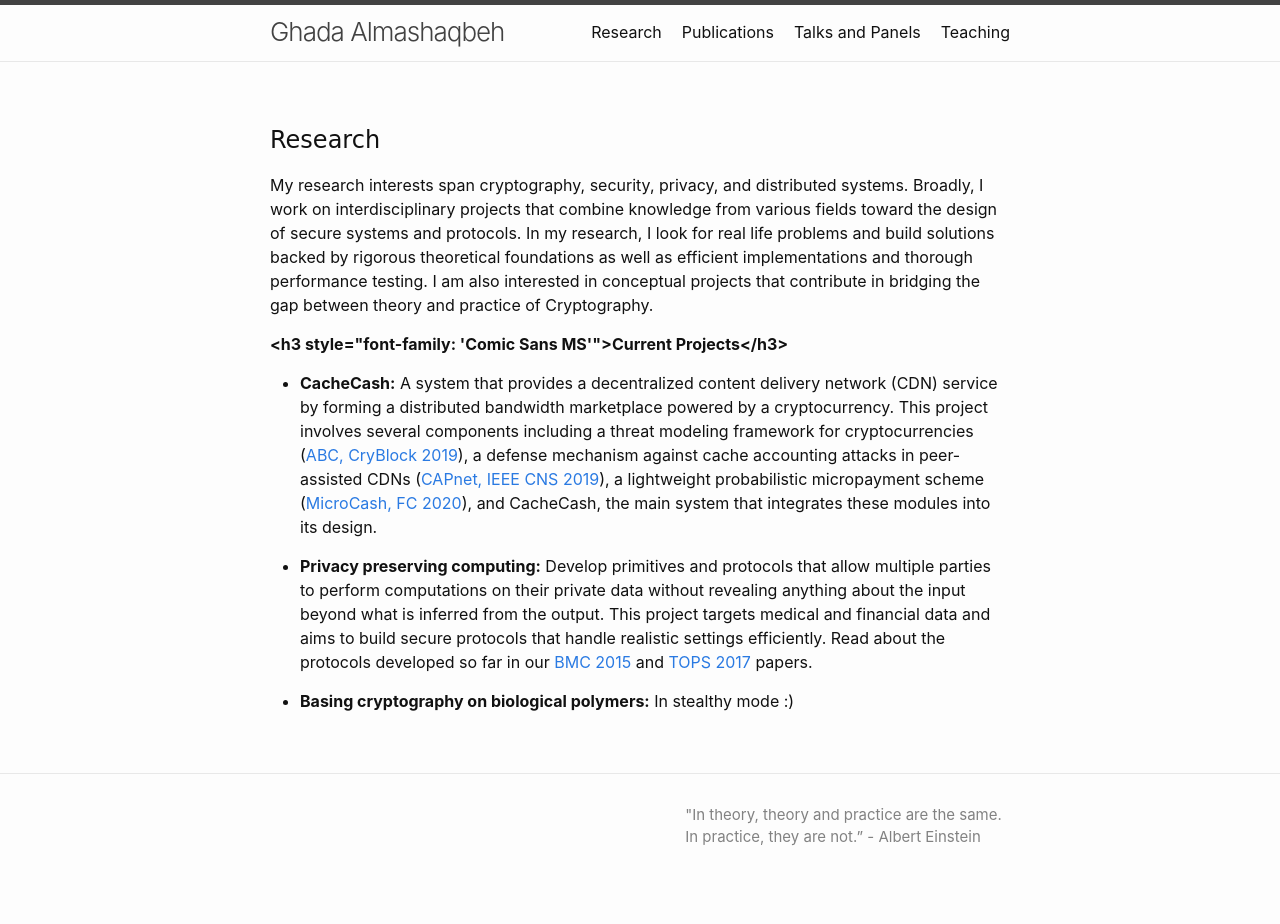
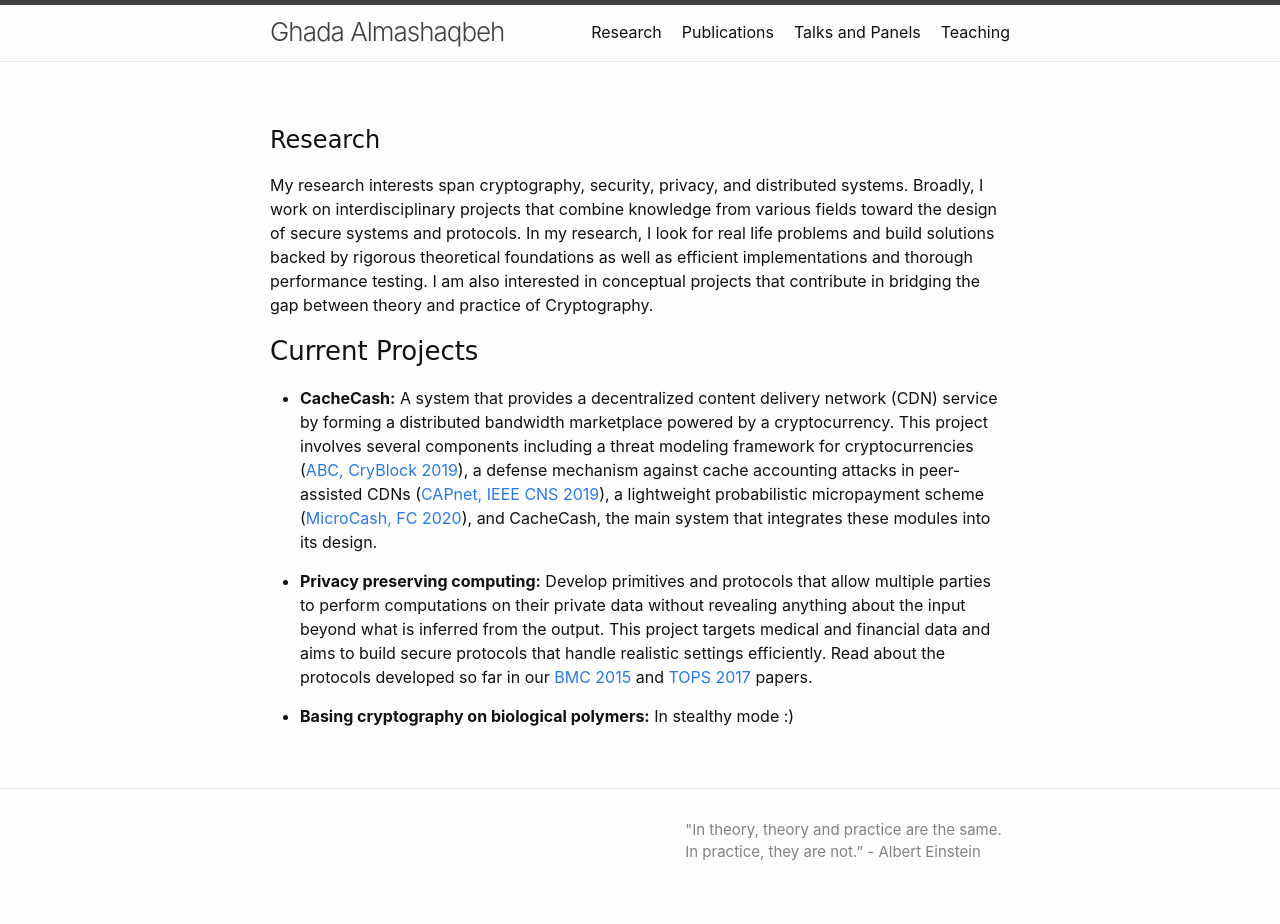
Before and after one commit to GhadaAlmashaqbeh/GhadaAlmashaqbeh.github.io, a Jekyll site: the page built from 01-research.md, in a window 1280 px wide. Built offline with Jekyll 4.4.1, drawn with Linux system fonts in a browser that asks for light colours.

Commit message:
edit headers

```diff
--- a/01-research.md
+++ b/01-research.md
@@ -9,7 +9,7 @@
 My research interests span cryptography, security, privacy, and distributed systems. Broadly, I work on interdisciplinary projects that combine knowledge from various fields toward the design of secure systems and protocols. In my research, I look for real life problems and build solutions backed by rigorous theoretical foundations as well as efficient implementations and thorough performance testing. I am also interested in conceptual projects that contribute in bridging the gap between theory and practice of Cryptography.
 
 
-**<h3 style="font-family: 'Comic Sans MS'">Current Projects</h3>**
+<h3 style="font-family: 'Comic Sans MS'">Current Projects</h3>
 
 * **CacheCash:** A system that provides a decentralized content delivery network (CDN) service by forming a distributed bandwidth marketplace powered by a cryptocurrency. This project involves several components including a threat modeling framework for cryptocurrencies ([ABC, CryBlock 2019](https://ieeexplore.ieee.org/document/8845101)), a defense mechanism against cache accounting attacks in peer-assisted CDNs ([CAPnet, IEEE CNS 2019](https://ieeexplore.ieee.org/document/8802825)), a lightweight probabilistic micropayment scheme ([MicroCash, FC 2020](https://fc20.ifca.ai/preproceedings/38.pdf)), and CacheCash, the main system that integrates these modules into its design.
 
```
